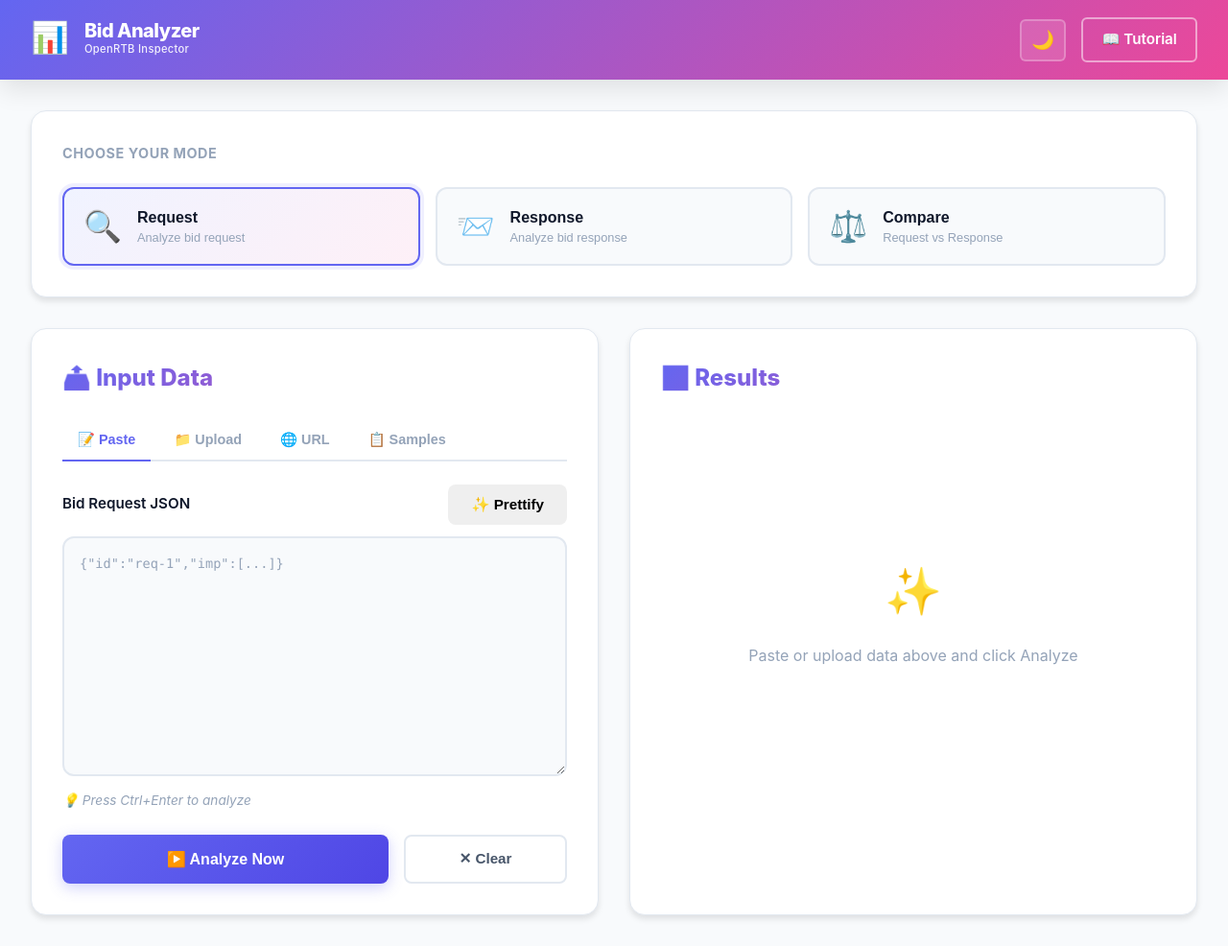
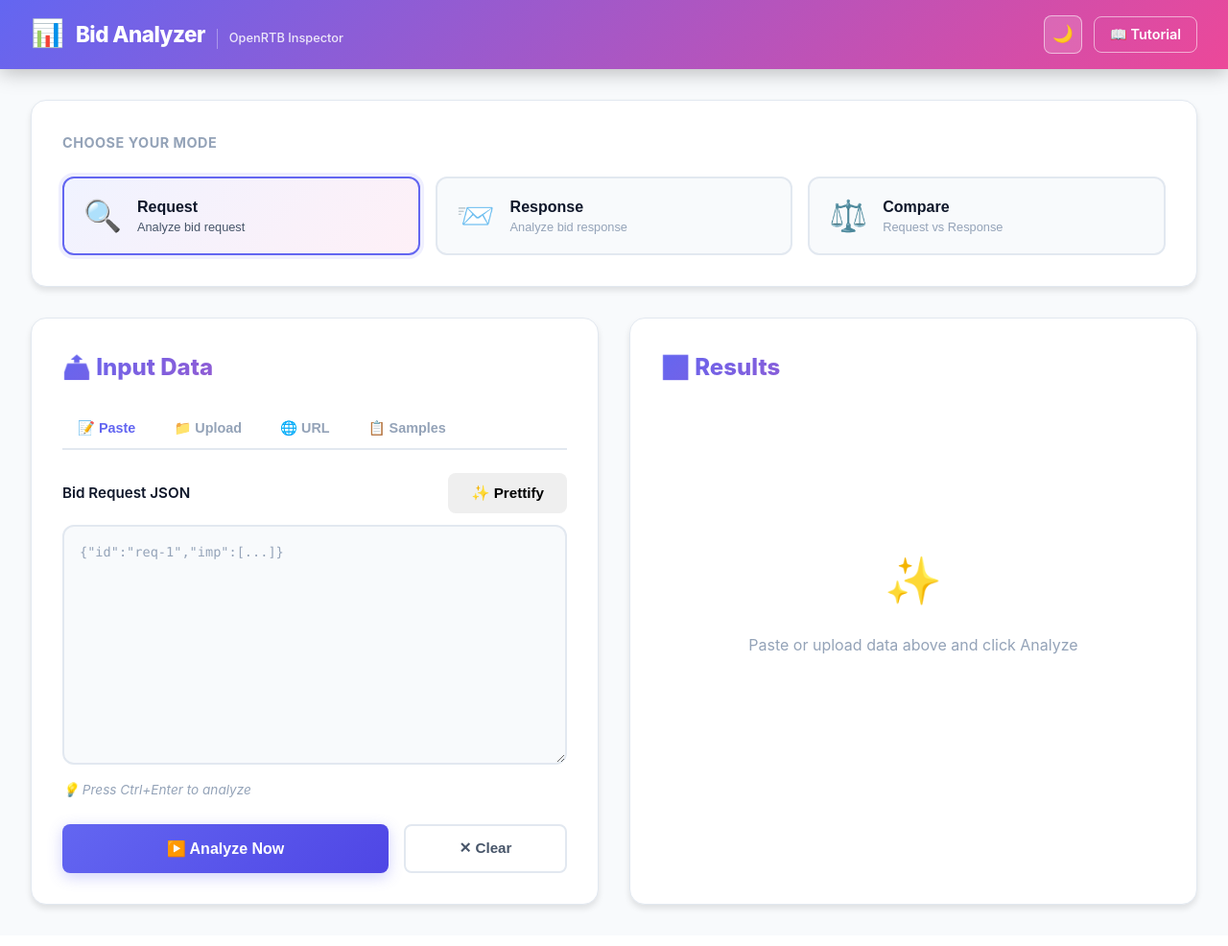
Before and after one commit to SantoshMahanty/bid-analyzer, a FastAPI app: page / in a window 1280 px wide. Shown: the whole page at 96% size. After the commit the page ends 949 px from the top, so only its background shows below. Run offline with FastAPI, Linux system fonts and the light colour scheme.

Commit message:
Fix stale-asset caching that was hiding all UI changes
Root cause of the "header not showing" report, and of several earlier
symptoms I had worked around rather than diagnosed.

The browser was holding a pre-overhaul styles.css (88 rules, selectors
like .workflow/.page-shell, no .header rule at all) and a matching old
app.js. Every Phase 1-4 change was on disk and served correctly by the
server, but the page never used it. That also explains two things I
previously patched around: .input-method-content display rules
"not applying", and setupInputMethodTabs being undefined.

Fixes:
- Cache-bust static assets with a mtime-derived ?v= on the CSS/JS tags
  (app/routes/web.py::asset_version). Survives manual FTP deploys to
  Hostinger, where the app restarts and the version changes with it.
- Remove the JS workarounds added while chasing this: the setTimeout +
  inline cssText display forcing, and the !important on
  .input-method-content. Class toggling is enough now the real CSS loads.

Real bugs surfaced once the correct CSS finally rendered:
- .tab-panel div / .tab-panel div > div were blanket descendant rules
  left from the old key-value markup. They forced every nested div to
  grid/flex with a border-left, which shredded the Phase 3 KPI cards.
  Removed; the new markup styles itself.
- .section needed min-width:0 so the collapsed grid column could shrink
  below the results tab strip, which was forcing page-wide horizontal
  scroll (1249px in a 615px viewport).
- .mode-option active/hover backgrounds are hardcoded light, but
  .mode-name uses --text-primary, near-white in dark theme, so the
  selected card title was invisible. Pinned dark text on those states.
- Scoped the input-tab active reset to .input-method-tab; the bare
  [data-mode] selector also matched the mode-selector buttons.

Header markup simplified to .header-main / .header-title /
.header-subtitle with explicit colors.

Verified in-browser: header gradient renders with all elements inline,
sample pills populate, tab switching works via CSS alone, CTV sample
analyzes to a 14/20 score card, Insights tab renders backend
explanations, and no horizontal overflow remains.

Co-Authored-By: Claude Haiku 4.5 <noreply@anthropic.com>
@

```diff
--- a/app/routes/web.py
+++ b/app/routes/web.py
@@ -1,4 +1,6 @@
 from __future__ import annotations
+
+from pathlib import Path
 
 from fastapi import APIRouter, Request
 from fastapi.templating import Jinja2Templates
@@ -7,12 +9,24 @@ from fastapi.templating import Jinja2Templates
 router = APIRouter()
 templates = Jinja2Templates(directory="app/templates")
 
+STATIC_DIR = Path("app/static")
+
+
+def asset_version() -> str:
+    """Newest static-file mtime, so browsers refetch CSS/JS after a deploy."""
+    mtimes = [p.stat().st_mtime for p in STATIC_DIR.glob("*") if p.is_file()]
+    return str(int(max(mtimes))) if mtimes else "0"
+
 
 @router.get("/")
 async def home(request: Request):
-    return templates.TemplateResponse(request=request, name="index.html", context={})
+    return templates.TemplateResponse(
+        request=request, name="index.html", context={"asset_v": asset_version()}
+    )
 
 
 @router.get("/tutorial")
 async def tutorial(request: Request):
-    return templates.TemplateResponse(request=request, name="tutorial.html", context={})
+    return templates.TemplateResponse(
+        request=request, name="tutorial.html", context={"asset_v": asset_version()}
+    )
--- a/app/static/styles.css
+++ b/app/static/styles.css
@@ -90,109 +90,109 @@ html, body {
 
 /* Header */
 .header {
-    background: linear-gradient(135deg, var(--primary) 0%, var(--accent) 100%);
-    color: white;
-    box-shadow: var(--shadow-lg);
-    backdrop-filter: blur(10px);
+    background: linear-gradient(135deg, #6366f1 0%, #ec4899 100%);
+    color: #ffffff;
+    box-shadow: 0 4px 20px rgba(0, 0, 0, 0.25);
+    position: sticky;
+    top: 0;
+    z-index: 100;
 }
 
-.header-content {
+.header-main {
     max-width: 1400px;
     margin: 0 auto;
     display: flex;
     justify-content: space-between;
     align-items: center;
+    gap: 1rem;
     padding: 1rem 2rem;
-    width: 100%;
-    box-sizing: border-box;
+    flex-wrap: wrap;
 }
 
 .header-left {
     display: flex;
-    align-items: center;
-    gap: 1rem;
+    align-items: baseline;
+    gap: 0.75rem;
     min-width: 0;
 }
 
 .logo-icon {
-    font-size: 2rem;
-    animation: float 3s ease-in-out infinite;
+    font-size: 1.75rem;
+    line-height: 1;
     flex-shrink: 0;
 }
 
-@keyframes float {
-    0%, 100% { transform: translateY(0px); }
-    50% { transform: translateY(-8px); }
+.header-title {
+    font-size: 1.4rem;
+    font-weight: 800;
+    letter-spacing: -0.5px;
+    color: #ffffff;
+    margin: 0;
+    white-space: nowrap;
 }
 
-.header-text {
-    display: flex;
-    flex-direction: column;
-    gap: 0;
-}
-
-.header-text h1 {
-    font-size: 1.25rem;
-    font-weight: 800;
-    letter-spacing: -0.5px;
+.header-subtitle {
+    font-size: 0.8rem;
+    font-weight: 500;
+    color: rgba(255, 255, 255, 0.85);
     margin: 0;
-    line-height: 1;
-}
-
-.header-text p {
-    font-size: 0.7rem;
-    opacity: 0.9;
-    font-weight: 500;
-    margin: 0.1rem 0 0 0;
-    letter-spacing: 0.3px;
+    white-space: nowrap;
+    padding-left: 0.75rem;
+    border-left: 1px solid rgba(255, 255, 255, 0.35);
 }
 
 .header-right {
     display: flex;
     align-items: center;
-    gap: 1rem;
+    gap: 0.75rem;
     flex-shrink: 0;
 }
 
 .header-link {
-    color: white;
+    color: #ffffff;
     text-decoration: none;
-    padding: 0.6rem 1.2rem;
-    border: 2px solid rgba(255, 255, 255, 0.5);
-    border-radius: 6px;
+    padding: 0.5rem 1rem;
+    border: 1px solid rgba(255, 255, 255, 0.55);
+    border-radius: 8px;
     font-weight: 600;
-    font-size: 0.95rem;
-    transition: all 0.3s;
+    font-size: 0.9rem;
+    transition: all 0.2s;
     white-space: nowrap;
+    line-height: 1.4;
 }
 
 .header-link:hover {
-    background: white;
-    color: var(--primary);
-    transform: translateY(-2px);
-    box-shadow: 0 4px 12px rgba(0, 0, 0, 0.15);
+    background: #ffffff;
+    color: #6366f1;
 }
 
 .header-btn {
-    background: rgba(255, 255, 255, 0.12);
-    color: white;
-    border: 2px solid rgba(255, 255, 255, 0.25);
-    padding: 0.5rem 0.65rem;
-    border-radius: 6px;
-    font-size: 1.2rem;
+    background: rgba(255, 255, 255, 0.15);
+    color: #ffffff;
+    border: 1px solid rgba(255, 255, 255, 0.55);
+    border-radius: 8px;
+    font-size: 1.1rem;
+    line-height: 1;
     cursor: pointer;
-    transition: all 0.3s;
-    display: flex;
+    transition: all 0.2s;
+    display: inline-flex;
     align-items: center;
     justify-content: center;
-    min-width: 44px;
-    min-height: 44px;
+    width: 40px;
+    height: 40px;
+    padding: 0;
 }
 
 .header-btn:hover {
-    background: rgba(255, 255, 255, 0.2);
-    border-color: rgba(255, 255, 255, 0.4);
-    transform: scale(1.1);
+    background: rgba(255, 255, 255, 0.3);
+}
+
+@media (max-width: 640px) {
+    .header-subtitle {
+        border-left: none;
+        padding-left: 0;
+        flex-basis: 100%;
+    }
 }
 
 /* Main */
@@ -290,6 +302,9 @@ html, body {
     padding: 2rem;
     box-shadow: var(--shadow-md);
     border: 1px solid var(--border);
+    /* Grid items default to min-width:auto; without this a wide child
+       (the results tab strip) stops the column from shrinking. */
+    min-width: 0;
 }
 
 .section-header h2 {
@@ -308,6 +323,7 @@ html, body {
     gap: 0.5rem;
     margin-bottom: 1.5rem;
     border-bottom: 2px solid var(--border);
+    overflow-x: auto;
 }
 
 .input-method-tab {
--- a/app/templates/index.html
+++ b/app/templates/index.html
@@ -4,7 +4,7 @@
     <meta charset="UTF-8">
     <meta name="viewport" content="width=device-width, initial-scale=1.0">
     <title>Bid Analyzer - OpenRTB Inspector</title>
-    <link rel="stylesheet" href="/static/styles.css">
+    <link rel="stylesheet" href="/static/styles.css?v={{ asset_v }}">
 </head>
 <body>
     <!-- Animated Background -->
@@ -13,13 +13,11 @@
     <div class="app">
         <!-- Header -->
         <header class="header">
-            <div class="header-content">
+            <div class="header-main">
                 <div class="header-left">
                     <span class="logo-icon">📊</span>
-                    <div class="header-text">
-                        <h1>Bid Analyzer</h1>
-                        <p>OpenRTB Inspector</p>
-                    </div>
+                    <h1 class="header-title">Bid Analyzer</h1>
+                    <p class="header-subtitle">OpenRTB Inspector</p>
                 </div>
                 <div class="header-right">
                     <button class="header-btn" id="theme-toggle" title="Toggle dark mode">🌙</button>
@@ -255,6 +253,6 @@
     <!-- Status Notification -->
     <div id="status-notification" class="status-notification"></div>
 
-    <script src="/static/app.js"></script>
+    <script src="/static/app.js?v={{ asset_v }}"></script>
 </body>
 </html>
--- a/app/templates/tutorial.html
+++ b/app/templates/tutorial.html
@@ -5,7 +5,7 @@
     <meta name="viewport" content="width=device-width, initial-scale=1.0">
     <title>OpenRTB 2.6 Interactive Guide - Bid Analyzer</title>
     <meta name="description" content="A comprehensive interactive tutorial on OpenRTB 2.6 standards, including CTV Ad Pods, Structured User-Agents, Counting Methodologies, and No-Bid signaling.">
-    <link rel="stylesheet" href="/static/styles.css">
+    <link rel="stylesheet" href="/static/styles.css?v={{ asset_v }}">
     <link href="https://fonts.googleapis.com/css2?family=Outfit:wght@300;400;600;700;800&family=Space+Grotesk:wght@400;600;700&display=swap" rel="stylesheet">
     <style>
         :root {
```
Also changed, not shown: other parts of app/static/styles.css (+18 -21 lines), app/static/app.js (+5 -30 lines), .claude/settings.local.json.
